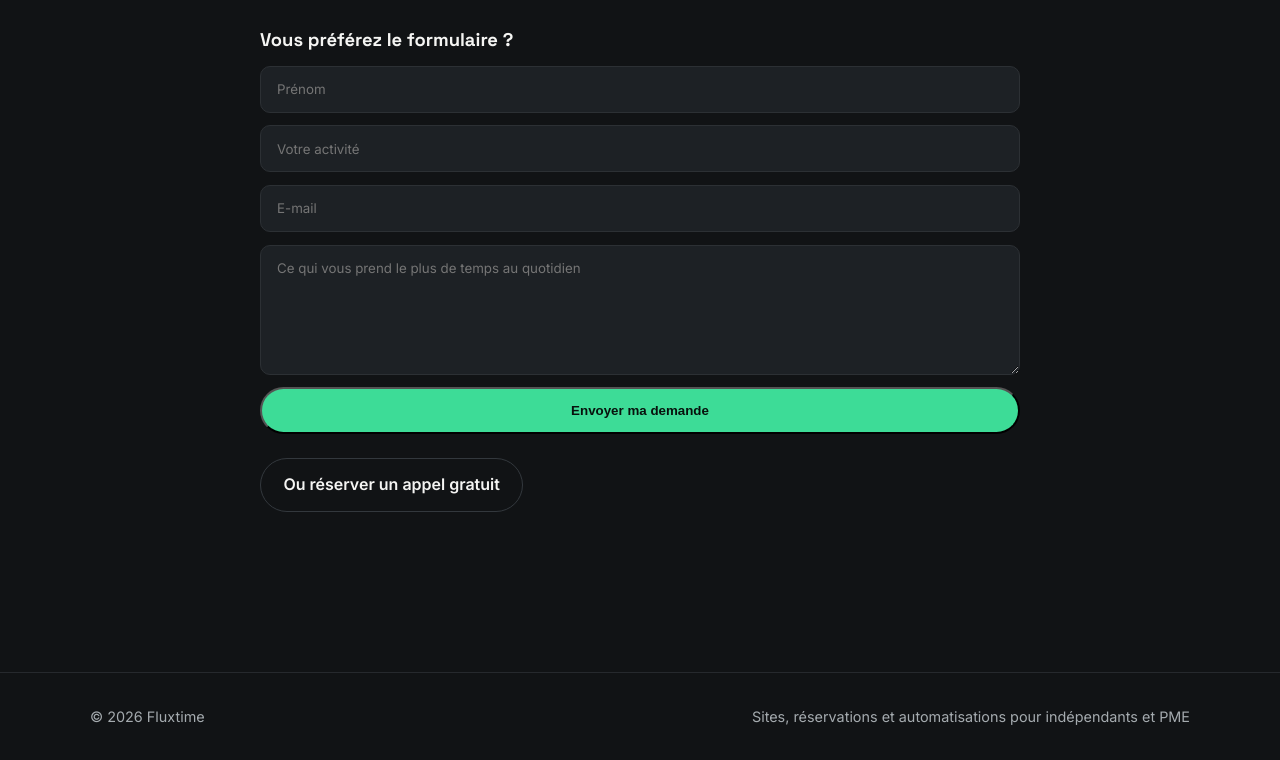
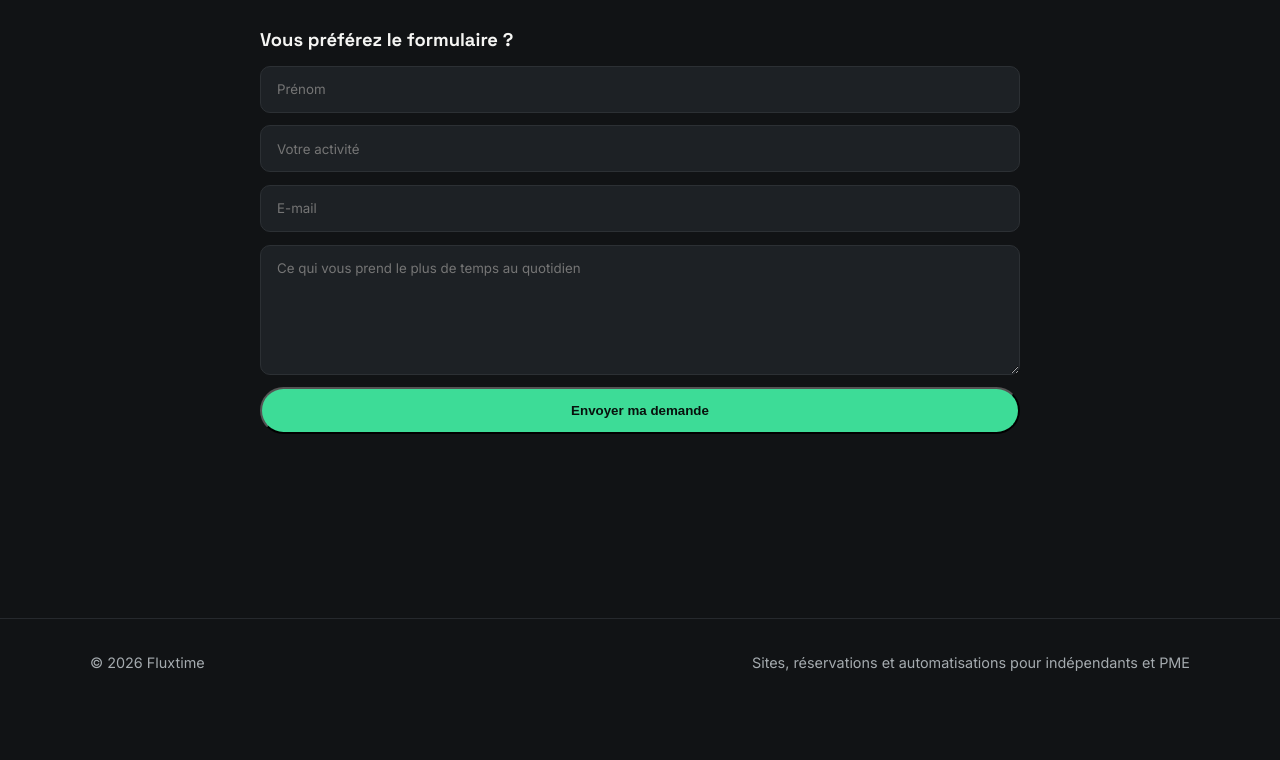
Before and after one commit to Alish1510z/FluxTime, a plain HTML site: page index.html in a window 1280 px wide. Shown: the part 5165-5925 px from the top of the page. After the commit the page ends 5871 px from the top, so only its background shows below. Drawn offline with Linux system fonts and the light colour scheme.

Commit message:
Update index.html

```diff
--- a/index.html
+++ b/index.html
@@ -222,9 +222,6 @@
 <textarea aria-label="Ce qui vous prend le plus de temps au quotidien" name="message" placeholder="Ce qui vous prend le plus de temps au quotidien" required=""></textarea>
 <button class="btn btn-primary" type="submit">Envoyer ma demande</button>
 </form>
-<a class="btn btn-ghost" href="https://cal.com/alish-dr2ab6" rel="noopener" target="_blank">
-        Ou réserver un appel gratuit
-      </a>
 </div>
 </section>
 </div></section></main>
```
